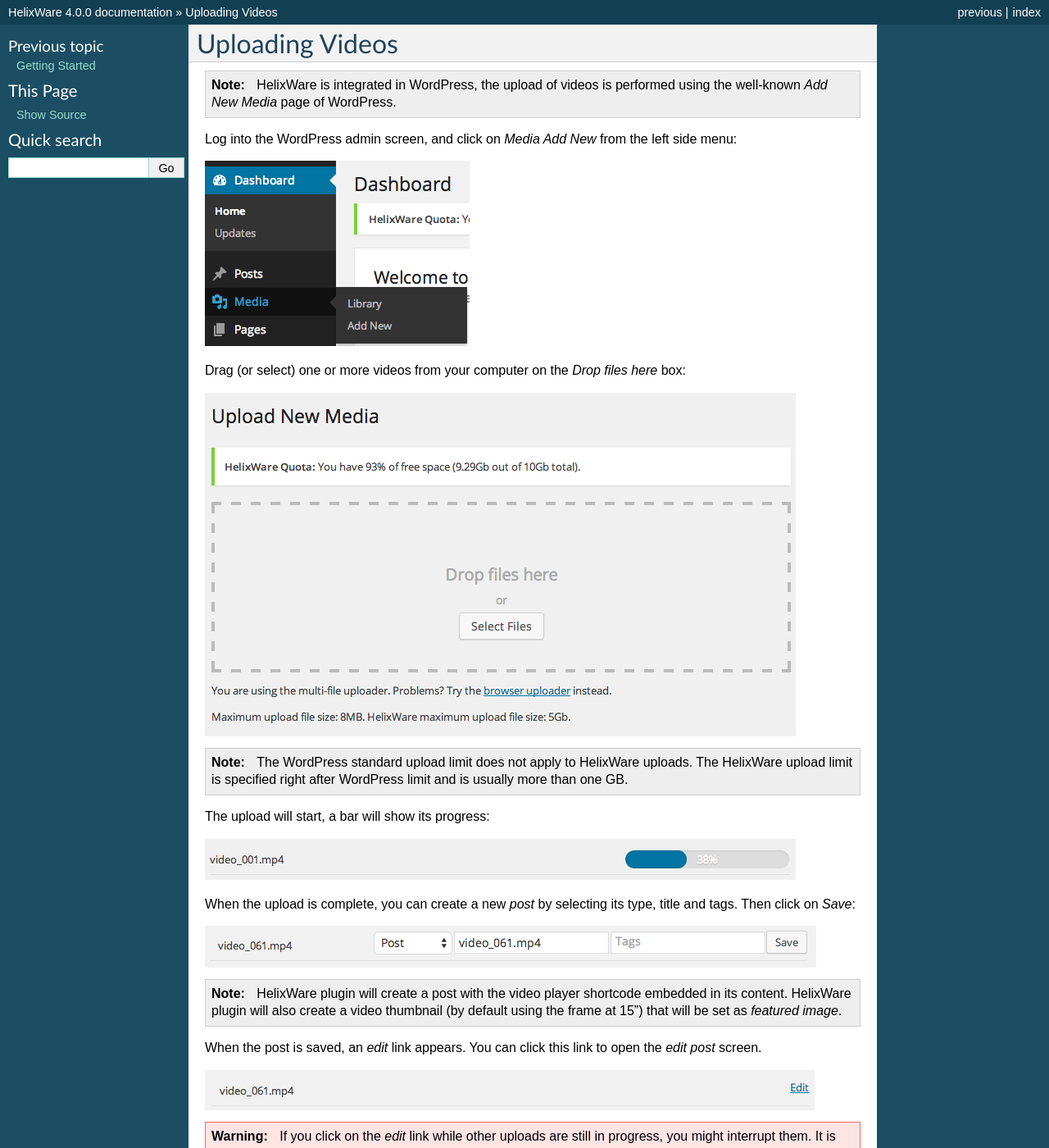
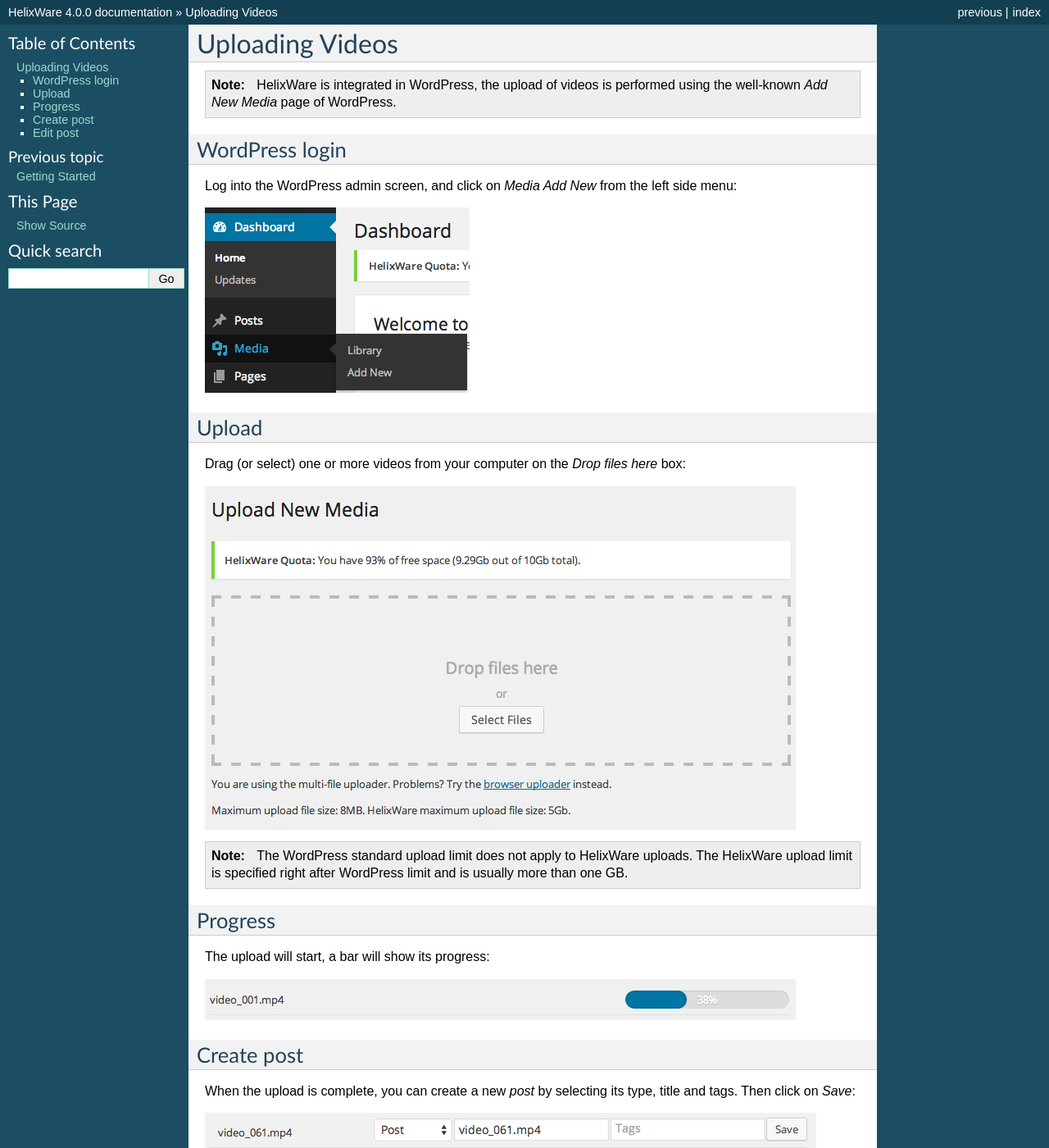
Before and after one commit to insideout10/helixware-docs, a Sphinx documentation site: the page built from docs/uploading-videos.rst, in a window 1280 px wide and 1400 px high. Shown: the whole window at 82% size. Built offline with Sphinx 7.4.7, drawn with Linux system fonts in a browser that asks for light colours; pages that are not in the unit, such as notebooks, are missing from menus.

Commit message:
add headers

```diff
--- a/docs/uploading-videos.rst
+++ b/docs/uploading-videos.rst
@@ -7,9 +7,16 @@
     WordPress.
 
 
+WordPress login
+_______________
+
 Log into the WordPress admin screen, and click on `Media \ Add New` from the left side menu:
 
 .. image:: /images/add-new-media-menu.png
+
+
+Upload
+______
 
 Drag (or select) one or more videos from your computer on the `Drop files here` box:
 
@@ -20,9 +27,17 @@
     The WordPress standard upload limit does not apply to HelixWare uploads. The HelixWare upload limit is specified
     right after WordPress limit and is usually more than one GB.
 
+
+Progress
+________
+
 The upload will start, a bar will show its progress:
 
 .. image:: /images/upload-videos-step-02.png
+
+
+Create post
+___________
 
 When the upload is complete, you can create a new `post` by selecting its type, title and tags. Then click on `Save`:
 
@@ -33,6 +48,10 @@
     HelixWare plugin will create a post with the video player shortcode embedded in its content. HelixWare plugin will
     also create a video thumbnail (by default using the frame at 15") that will be set as *featured image*.
 
+
+Edit post
+_________
+
 When the post is saved, an *edit* link appears. You can click this link to open the *edit post* screen.
 
 .. image:: /images/upload-videos-step-04.png
```
